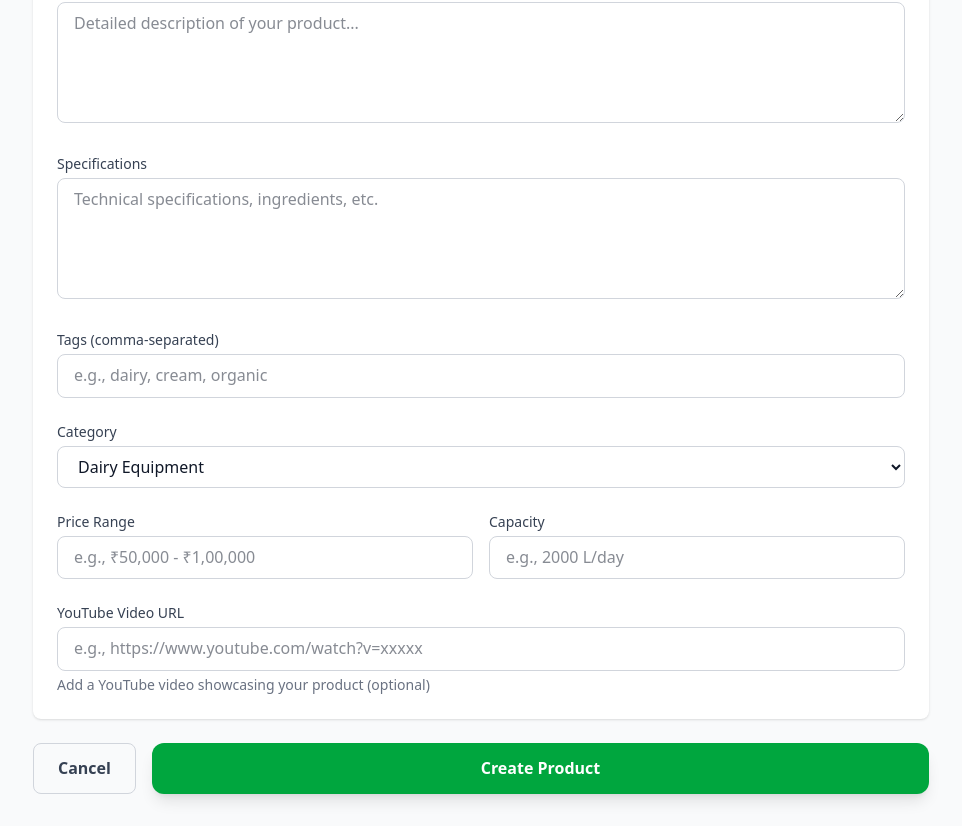
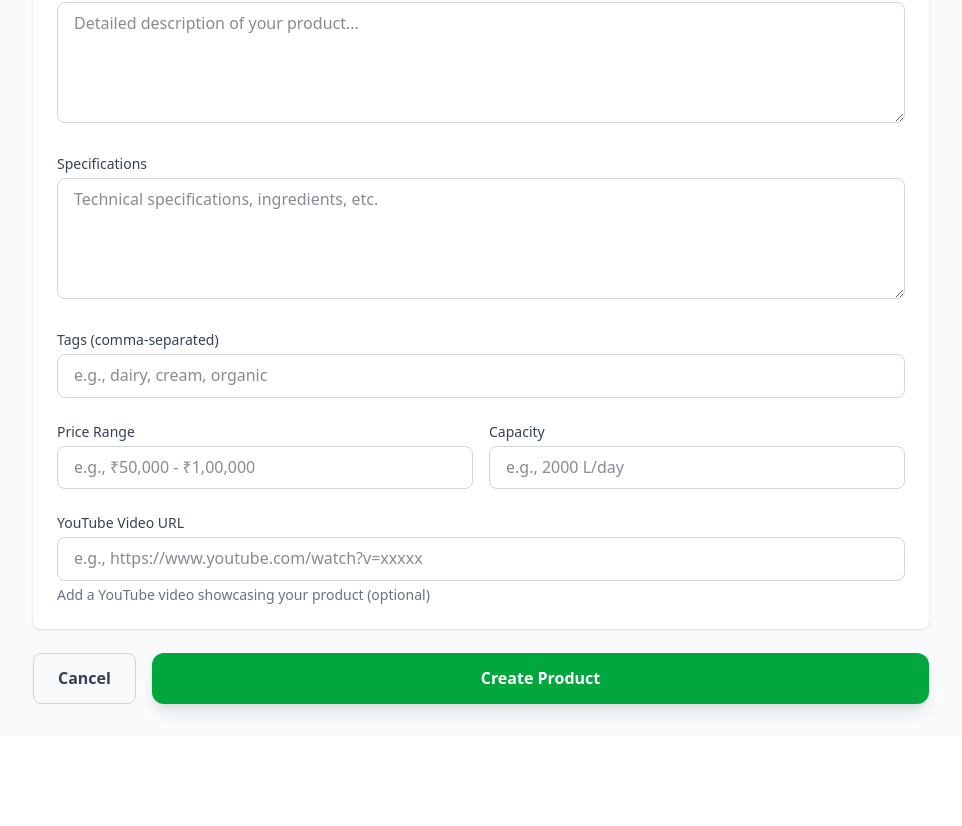
Before and after one commit to CK-InLoop/pakmon-supplier, a Next.js app: page /dashboard/products/add in a window 1280 px wide. Shown: the part 1091-1917 px from the top of the page, without its empty margins (287-1249 px from the left). After the commit the page ends 1827 px from the top, so only its background shows below. Built offline with nearby package versions, Linux system fonts and the light colour scheme; no server answers; the database is empty; sample sign-in values are in the browser's storage.

Commit message:
almost done

```diff
--- a/src/app/api/products/add/route.ts
+++ b/src/app/api/products/add/route.ts
@@ -154,7 +154,7 @@ export async function POST(req: NextRequest) {
     // Create product in database
     const product = await prisma.products.create({
       data: {
-        supplierId: supplier.id,
+        supplier: { connect: { id: supplier.id } },
         name: title,
         title,
         shortDescription,
@@ -166,9 +166,8 @@ export async function POST(req: NextRequest) {
         youtubeUrl: youtubeUrl || undefined,
         priceRange: priceRange || undefined,
         capacity: capacity || undefined,
-        category,
+        category: '',  // Required field - keeping empty since removed from UI
         tags,
-
       },
     });
 
--- a/src/app/dashboard/products/add/page.tsx
+++ b/src/app/dashboard/products/add/page.tsx
@@ -22,7 +22,6 @@ export default function AddProductPage() {
     shortDescription: '',
     fullDescription: '',
     specifications: '',
-    category: 'Dairy Equipment',
     tags: '',
     priceRange: '',
     capacity: '',
@@ -237,7 +236,6 @@ export default function AddProductPage() {
       formDataToSend.append('shortDescription', formData.shortDescription);
       formDataToSend.append('fullDescription', formData.fullDescription);
       formDataToSend.append('specifications', formData.specifications);
-      formDataToSend.append('category', formData.category);
       formDataToSend.append('tags', formData.tags);
       formDataToSend.append('priceRange', formData.priceRange);
       formDataToSend.append('capacity', formData.capacity);
@@ -604,29 +602,6 @@ export default function AddProductPage() {
             />
           </div>
 
-          <div>
-            <label className="block text-sm font-medium text-gray-700 mb-1">
-              Category
-            </label>
-            <select
-              value={formData.category}
-              onChange={(e) =>
-                setFormData({ ...formData, category: e.target.value })
-              }
-              className="w-full px-4 py-2 border border-gray-300 rounded-lg focus:ring-2 focus:ring-purple-600 focus:border-transparent text-gray-900"
-            >
-              <option value="Dairy Equipment">Dairy Equipment</option>
-              <option value="Processing Machinery">Processing Machinery</option>
-              <option value="Storage Solutions">Storage Solutions</option>
-              <option value="Quality Control">Quality Control</option>
-              <option value="Ingredients Suppliers">Ingredients Suppliers</option>
-              <option value="Lab Equipment Suppliers">Lab Equipment Suppliers</option>
-              <option value="Packaging Material Suppliers">Packaging Material Suppliers</option>
-              <option value="Lab Instruments">Lab Instruments</option>
-              <option value="Other">Other</option>
-            </select>
-          </div>
-
           <div className="grid grid-cols-1 md:grid-cols-2 gap-4">
             <div>
               <label className="block text-sm font-medium text-gray-700 mb-1">
```
